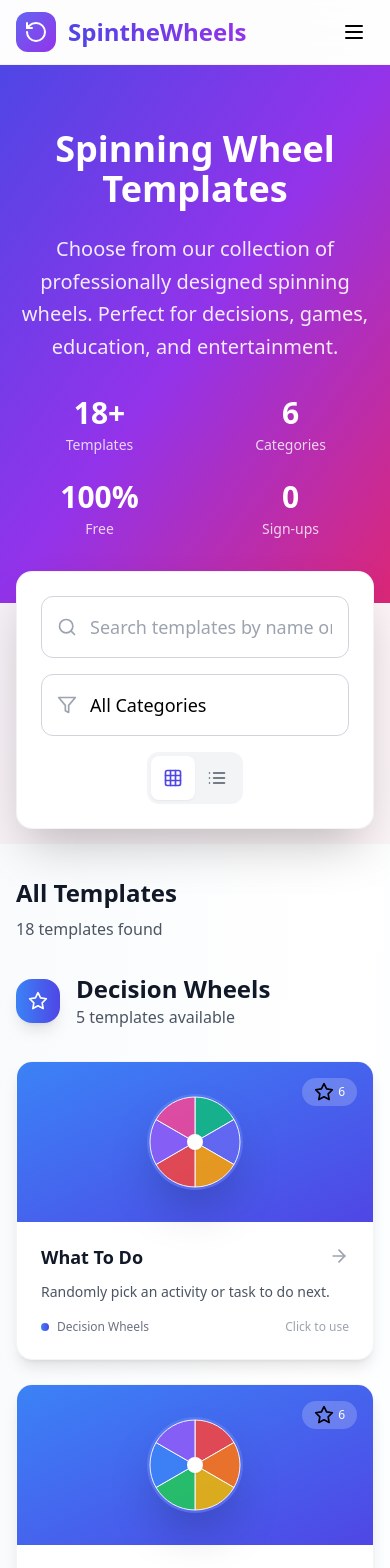
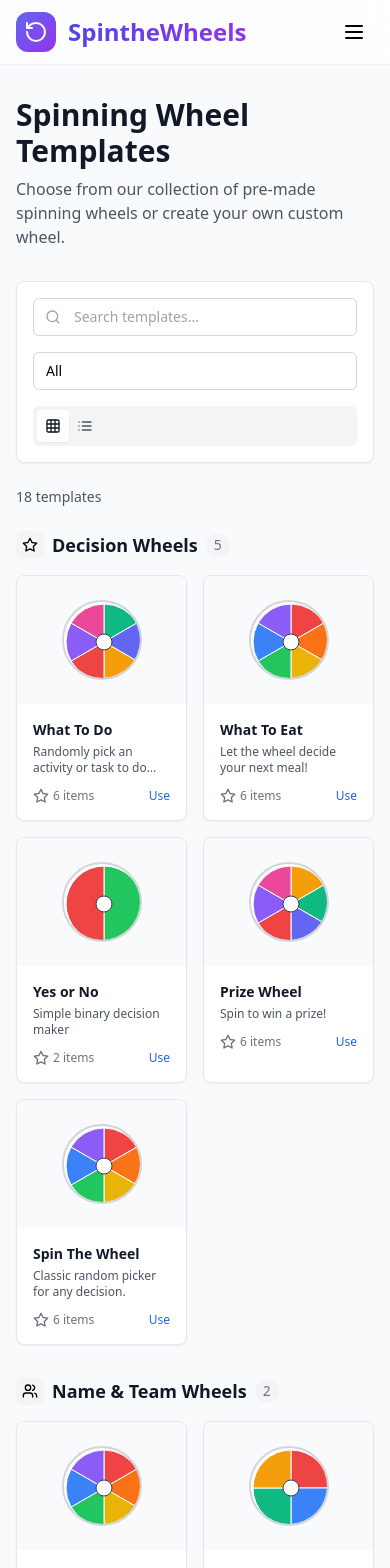
Before and after one commit to jpg2go/spinthewheels, a React (Vite) app: page /wheels in a window 390 px wide. Shown: the top 1568 px of the page. Built offline with nearby package versions, Linux system fonts and the light colour scheme.

Commit message:
Create Pixel-Perfect Wheels Page Matching Live Version

```diff
--- a/src/pages/WheelsPage.tsx
+++ b/src/pages/WheelsPage.tsx
@@ -1,5 +1,5 @@
 import React, { useState } from 'react';
-import { Search, Filter, Grid, List, Star, Users, Utensils, Gamepad2, Palette, Hash, Wrench, ArrowRight, Clock, Trophy } from 'lucide-react';
+import { Search, Filter, Grid, List, Star, Users, Utensils, Gamepad2, Palette, Hash, Wrench } from 'lucide-react';
 import { wheelTemplates, CategorizedWheelTemplate } from '../data/wheelTemplates';
 import { useNavigate } from 'react-router-dom';
 
@@ -15,22 +15,12 @@ const WheelsPage: React.FC = () => {
 
   // Category icons mapping
   const categoryIcons: Record<string, React.ReactNode> = {
-    'Decision Wheels': <Star className="w-5 h-5" />,
-    'Name & Team Wheels': <Users className="w-5 h-5" />,
-    'Food & Meal Wheels': <Utensils className="w-5 h-5" />,
-    'Game & Fun Wheels': <Gamepad2 className="w-5 h-5" />,
-    'Color & Number Wheels': <Palette className="w-5 h-5" />,
-    'Tools': <Wrench className="w-5 h-5" />
-  };
-
-  // Category colors mapping
-  const categoryColors: Record<string, string> = {
-    'Decision Wheels': 'from-blue-500 to-indigo-600',
-    'Name & Team Wheels': 'from-purple-500 to-pink-600',
-    'Food & Meal Wheels': 'from-green-500 to-emerald-600',
-    'Game & Fun Wheels': 'from-orange-500 to-red-600',
-    'Color & Number Wheels': 'from-cyan-500 to-blue-600',
-    'Tools': 'from-gray-500 to-slate-600'
+    'Decision Wheels': <Star className="w-4 h-4" />,
+    'Name & Team Wheels': <Users className="w-4 h-4" />,
+    'Food & Meal Wheels': <Utensils className="w-4 h-4" />,
+    'Game & Fun Wheels': <Gamepad2 className="w-4 h-4" />,
+    'Color & Number Wheels': <Palette className="w-4 h-4" />,
+    'Tools': <Wrench className="w-4 h-4" />
   };
 
   // Filter templates
@@ -56,23 +46,23 @@ const WheelsPage: React.FC = () => {
 
   const TemplateCard: React.FC<{ template: CategorizedWheelTemplate }> = ({ template }) => (
     <div
-      className="group bg-white rounded-2xl shadow-lg hover:shadow-2xl transition-all duration-300 cursor-pointer border border-gray-100 overflow-hidden transform hover:-translate-y-1"
+      className="bg-white rounded-lg shadow-sm hover:shadow-md transition-shadow duration-200 cursor-pointer group border border-gray-200 overflow-hidden"
       onClick={() => handleTemplateSelect(template)}
     >
-      {/* Template Preview Header */}
-      <div className={`relative h-40 bg-gradient-to-br ${categoryColors[template.category] || 'from-gray-500 to-slate-600'} p-6 flex items-center justify-center`}>
+      {/* Template Preview */}
+      <div className="relative h-32 bg-gray-50 p-4 flex items-center justify-center">
         <div className="relative">
           {/* Mini wheel preview */}
-          <div className="w-24 h-24 rounded-full border-3 border-white/30 shadow-2xl relative overflow-hidden backdrop-blur-sm bg-white/10">
-            <svg width="96" height="96" className="absolute inset-0">
+          <div className="w-20 h-20 rounded-full border-2 border-gray-300 relative overflow-hidden bg-white">
+            <svg width="80" height="80" className="absolute inset-0">
               {template.segments.slice(0, 8).map((segment, index) => {
                 const angle = (360 / Math.min(template.segments.length, 8)) * index;
                 const nextAngle = (360 / Math.min(template.segments.length, 8)) * (index + 1);
                 const startAngle = (angle - 90) * (Math.PI / 180);
                 const endAngle = (nextAngle - 90) * (Math.PI / 180);
-                const radius = 45;
-                const centerX = 48;
-                const centerY = 48;
+                const radius = 38;
+                const centerX = 40;
+                const centerY = 40;
 
                 const x1 = centerX + radius * Math.cos(startAngle);
                 const y1 = centerY + radius * Math.sin(startAngle);
@@ -89,284 +79,168 @@ const WheelsPage: React.FC = () => {
                     fill={segment.color}
                     stroke="#ffffff"
                     strokeWidth="1"
-                    className="opacity-90"
                   />
                 );
               })}
-              <circle cx="48" cy="48" r="8" fill="#ffffff" className="drop-shadow-sm" />
+              <circle cx="40" cy="40" r="8" fill="#ffffff" stroke="#374151" strokeWidth="1" />
             </svg>
-          </div>
-          {/* Spinning animation on hover */}
-          <div className="absolute inset-0 rounded-full bg-white/10 opacity-0 group-hover:opacity-100 transition-opacity duration-300 group-hover:animate-spin" style={{ animationDuration: '3s' }}></div>
-        </div>
-
-        {/* Category badge */}
-        <div className="absolute top-4 right-4">
-          <div className="bg-white/20 backdrop-blur-sm rounded-full px-3 py-1 flex items-center space-x-1">
-            {categoryIcons[template.category]}
-            <span className="text-white text-xs font-medium">{template.segments.length}</span>
           </div>
         </div>
       </div>
 
       {/* Template Info */}
-      <div className="p-6">
-        <div className="flex items-start justify-between mb-3">
-          <h3 className="text-lg font-bold text-gray-900 group-hover:text-indigo-600 transition-colors leading-tight">
+      <div className="p-4">
+        <h3 className="text-sm font-semibold text-gray-900 mb-1 group-hover:text-blue-600 transition-colors">
           {template.name}
         </h3>
-          <ArrowRight className="w-5 h-5 text-gray-400 group-hover:text-indigo-600 group-hover:translate-x-1 transition-all duration-300 flex-shrink-0 ml-2" />
-        </div>
-
-        <p className="text-gray-600 text-sm mb-4 line-clamp-2 leading-relaxed">
+        <p className="text-xs text-gray-600 mb-3 line-clamp-2">
           {template.description}
         </p>
-
         <div className="flex items-center justify-between">
-          <div className="flex items-center space-x-2">
-            <div className={`w-2 h-2 rounded-full bg-gradient-to-r ${categoryColors[template.category]}`}></div>
-            <span className="text-xs text-gray-500 font-medium">{template.category}</span>
+          <div className="flex items-center space-x-1 text-xs text-gray-500">
+            {categoryIcons[template.category]}
+            <span>{template.segments.length} items</span>
           </div>
-          <div className="text-xs text-gray-400 font-medium">
-            Click to use
-          </div>
+          <span className="text-xs text-blue-600 font-medium">Use</span>
         </div>
       </div>
     </div>
   );
 
-  const CategorySection: React.FC<{ category: string; templates: CategorizedWheelTemplate[] }> = ({ category, templates }) => (
-    <div className="mb-16">
-      {/* Category Header */}
-      <div className="flex items-center justify-between mb-8">
-        <div className="flex items-center space-x-4">
-          <div className={`p-3 rounded-2xl bg-gradient-to-r ${categoryColors[category]} shadow-lg`}>
-            <div className="text-white">
-              {categoryIcons[category]}
+  return (
+    <div className="min-h-screen bg-gray-50">
+      <div className="max-w-6xl mx-auto px-4 sm:px-6 lg:px-8 py-8">
+        {/* Header */}
+        <div className="mb-8">
+          <h1 className="text-3xl font-bold text-gray-900 mb-2">
+            Spinning Wheel Templates
+          </h1>
+          <p className="text-gray-600">
+            Choose from our collection of pre-made spinning wheels or create your own custom wheel.
+          </p>
         </div>
+
+        {/* Search and Filters */}
+        <div className="bg-white rounded-lg shadow-sm border border-gray-200 p-4 mb-6">
+          <div className="flex flex-col lg:flex-row gap-4">
+            {/* Search */}
+            <div className="relative flex-1">
+              <Search className="absolute left-3 top-1/2 transform -translate-y-1/2 text-gray-400 w-4 h-4" />
+              <input
+                type="text"
+                placeholder="Search templates..."
+                value={searchTerm}
+                onChange={(e) => setSearchTerm(e.target.value)}
+                className="w-full pl-10 pr-4 py-2 border border-gray-300 rounded-md focus:ring-1 focus:ring-blue-500 focus:border-blue-500 text-sm"
+              />
             </div>
-          <div>
-            <h2 className="text-2xl font-bold text-gray-900">{category}</h2>
-            <p className="text-gray-600">{templates.length} template{templates.length !== 1 ? 's' : ''} available</p>
+
+            {/* Category Filter */}
+            <div className="relative">
+              <select
+                value={selectedCategory}
+                onChange={(e) => setSelectedCategory(e.target.value)}
+                className="w-full lg:w-48 px-3 py-2 border border-gray-300 rounded-md focus:ring-1 focus:ring-blue-500 focus:border-blue-500 text-sm appearance-none bg-white"
+              >
+                {categories.map(category => (
+                  <option key={category} value={category}>
+                    {category}
+                  </option>
+                ))}
+              </select>
+            </div>
+
+            {/* View Mode Toggle */}
+            <div className="flex bg-gray-100 rounded-md p-1">
+              <button
+                onClick={() => setViewMode('grid')}
+                className={`p-2 rounded text-sm transition-colors ${
+                  viewMode === 'grid'
+                    ? 'bg-white text-gray-900 shadow-sm'
+                    : 'text-gray-600 hover:text-gray-900'
+                }`}
+              >
+                <Grid className="w-4 h-4" />
+              </button>
+              <button
+                onClick={() => setViewMode('list')}
+                className={`p-2 rounded text-sm transition-colors ${
+                  viewMode === 'list'
+                    ? 'bg-white text-gray-900 shadow-sm'
+                    : 'text-gray-600 hover:text-gray-900'
+                }`}
+              >
+                <List className="w-4 h-4" />
+              </button>
+            </div>
           </div>
         </div>
 
-        <div className="hidden md:flex items-center space-x-2 text-sm text-gray-500">
-          <Clock className="w-4 h-4" />
-          <span>Ready to use</span>
-        </div>
+        {/* Results Count */}
+        <div className="mb-6">
+          <p className="text-sm text-gray-600">
+            {filteredTemplates.length} template{filteredTemplates.length !== 1 ? 's' : ''}
+            {selectedCategory !== 'All' && ` in ${selectedCategory}`}
+            {searchTerm && ` matching "${searchTerm}"`}
+          </p>
         </div>
 
-      {/* Templates Grid */}
-      <div className="grid sm:grid-cols-2 lg:grid-cols-3 xl:grid-cols-4 gap-6">
+        {/* Templates Display */}
+        {selectedCategory === 'All' ? (
+          // Show by categories when "All" is selected
+          <div className="space-y-8">
+            {Object.entries(groupedTemplates).map(([category, templates]) => {
+              if (templates.length === 0) return null;
+
+              return (
+                <div key={category}>
+                  <div className="flex items-center space-x-2 mb-4">
+                    <div className="p-1.5 bg-gray-100 rounded-md">
+                      {categoryIcons[category]}
+                    </div>
+                    <h2 className="text-lg font-semibold text-gray-900">{category}</h2>
+                    <span className="text-sm text-gray-500 bg-gray-100 px-2 py-0.5 rounded-full">
+                      {templates.length}
+                    </span>
+                  </div>
+
+                  <div className="grid grid-cols-2 md:grid-cols-3 lg:grid-cols-4 xl:grid-cols-5 gap-4">
                     {templates.map(template => (
                       <TemplateCard key={template.id} template={template} />
                     ))}
                   </div>
                 </div>
               );
+            })}
+          </div>
+        ) : (
+          // Show filtered results
+          <div className="grid grid-cols-2 md:grid-cols-3 lg:grid-cols-4 xl:grid-cols-5 gap-4">
+            {filteredTemplates.map(template => (
+              <TemplateCard key={template.id} template={template} />
+            ))}
+          </div>
+        )}
 
-  return (
-    <div className="min-h-screen bg-gradient-to-br from-slate-50 via-white to-blue-50">
-      <div className="animated-bg"></div>
-
-      <div className="relative z-10">
-        {/* Hero Section */}
-        <div className="bg-gradient-to-br from-indigo-600 via-purple-600 to-pink-600 text-white">
-          <div className="max-w-7xl mx-auto px-4 sm:px-6 lg:px-8 py-16 md:py-24">
-            <div className="text-center">
-              <h1 className="text-4xl md:text-6xl font-bold mb-6">
-                Spinning Wheel Templates
-              </h1>
-              <p className="text-xl md:text-2xl text-white/90 max-w-3xl mx-auto mb-8 leading-relaxed">
-                Choose from our collection of professionally designed spinning wheels. Perfect for decisions, games, education, and entertainment.
+        {/* No Results */}
+        {filteredTemplates.length === 0 && (
+          <div className="text-center py-12">
+            <div className="text-4xl mb-4">🎡</div>
+            <h3 className="text-lg font-semibold text-gray-900 mb-2">No templates found</h3>
+            <p className="text-gray-600 mb-6">
+              Try adjusting your search terms or category filter.
             </p>
-
-              {/* Quick Stats */}
-              <div className="grid grid-cols-2 md:grid-cols-4 gap-6 max-w-2xl mx-auto">
-                <div className="text-center">
-                  <div className="text-3xl font-bold text-white mb-1">{wheelTemplates.length}+</div>
-                  <div className="text-white/80 text-sm">Templates</div>
-                </div>
-                <div className="text-center">
-                  <div className="text-3xl font-bold text-white mb-1">{categories.length - 1}</div>
-                  <div className="text-white/80 text-sm">Categories</div>
-                </div>
-                <div className="text-center">
-                  <div className="text-3xl font-bold text-white mb-1">100%</div>
-                  <div className="text-white/80 text-sm">Free</div>
-                </div>
-                <div className="text-center">
-                  <div className="text-3xl font-bold text-white mb-1">0</div>
-                  <div className="text-white/80 text-sm">Sign-ups</div>
-                </div>
-              </div>
-            </div>
-          </div>
-        </div>
-
-        {/* Search and Filters */}
-        <div className="max-w-7xl mx-auto px-4 sm:px-6 lg:px-8 -mt-8 relative z-10">
-          <div className="bg-white rounded-2xl shadow-2xl border border-gray-200/50 p-6 mb-12">
-            <div className="flex flex-col lg:flex-row gap-4 items-center">
-              {/* Search */}
-              <div className="relative flex-1 w-full lg:w-auto">
-                <Search className="absolute left-4 top-1/2 transform -translate-y-1/2 text-gray-400 w-5 h-5" />
-                <input
-                  type="text"
-                  placeholder="Search templates by name or description..."
-                  value={searchTerm}
-                  onChange={(e) => setSearchTerm(e.target.value)}
-                  className="w-full pl-12 pr-4 py-4 border border-gray-300 rounded-xl focus:ring-2 focus:ring-indigo-500 focus:border-indigo-500 text-lg"
-                />
-              </div>
-
-              {/* Category Filter */}
-              <div className="relative w-full lg:w-auto">
-                <Filter className="absolute left-4 top-1/2 transform -translate-y-1/2 text-gray-400 w-5 h-5" />
-                <select
-                  value={selectedCategory}
-                  onChange={(e) => setSelectedCategory(e.target.value)}
-                  className="w-full lg:w-72 pl-12 pr-4 py-4 border border-gray-300 rounded-xl focus:ring-2 focus:ring-indigo-500 focus:border-indigo-500 appearance-none bg-white text-lg"
-                >
-                  {categories.map(category => (
-                    <option key={category} value={category}>
-                      {category === 'All' ? 'All Categories' : category}
-                    </option>
-                  ))}
-                </select>
-              </div>
-
-              {/* View Mode Toggle */}
-              <div className="flex bg-gray-100 rounded-xl p-1">
-                <button
-                  onClick={() => setViewMode('grid')}
-                  className={`p-3 rounded-lg transition-colors ${
-                    viewMode === 'grid'
-                      ? 'bg-white text-indigo-600 shadow-sm'
-                      : 'text-gray-600 hover:text-gray-900'
-                  }`}
-                  title="Grid view"
-                >
-                  <Grid className="w-5 h-5" />
-                </button>
-                <button
-                  onClick={() => setViewMode('list')}
-                  className={`p-3 rounded-lg transition-colors ${
-                    viewMode === 'list'
-                      ? 'bg-white text-indigo-600 shadow-sm'
-                      : 'text-gray-600 hover:text-gray-900'
-                  }`}
-                  title="List view"
-                >
-                  <List className="w-5 h-5" />
-                </button>
-              </div>
-            </div>
-          </div>
-        </div>
-
-        {/* Main Content */}
-        <div className="max-w-7xl mx-auto px-4 sm:px-6 lg:px-8 pb-16">
-          {/* Results Summary */}
-          <div className="mb-8">
-            <div className="flex items-center justify-between">
-              <div>
-                <h2 className="text-2xl font-bold text-gray-900 mb-2">
-                  {selectedCategory === 'All' ? 'All Templates' : selectedCategory}
-                </h2>
-                <p className="text-gray-600">
-                  {filteredTemplates.length} template{filteredTemplates.length !== 1 ? 's' : ''} found
-                  {searchTerm && ` for "${searchTerm}"`}
-                </p>
-              </div>
-
-              {searchTerm || selectedCategory !== 'All' ? (
             <button
               onClick={() => {
                 setSearchTerm('');
                 setSelectedCategory('All');
               }}
-                  className="text-indigo-600 hover:text-indigo-700 font-medium text-sm flex items-center space-x-1"
+              className="px-4 py-2 bg-blue-600 text-white rounded-md hover:bg-blue-700 transition-colors text-sm"
             >
-                  <span>Clear filters</span>
-                  <ArrowRight className="w-4 h-4" />
-                </button>
-              ) : null}
-            </div>
-          </div>
-
-          {/* Templates Display */}
-          {selectedCategory === 'All' && !searchTerm ? (
-            // Show by categories when "All" is selected and no search
-            <div className="space-y-16">
-              {Object.entries(groupedTemplates).map(([category, templates]) => {
-                if (templates.length === 0) return null;
-                return (
-                  <CategorySection key={category} category={category} templates={templates} />
-                );
-              })}
-            </div>
-          ) : (
-            // Show filtered results
-            <div>
-              {filteredTemplates.length > 0 ? (
-                <div className="grid sm:grid-cols-2 lg:grid-cols-3 xl:grid-cols-4 gap-6">
-                  {filteredTemplates.map(template => (
-                    <TemplateCard key={template.id} template={template} />
-                  ))}
-                </div>
-              ) : (
-                // No Results State
-                <div className="text-center py-16">
-                  <div className="text-8xl mb-6">🎡</div>
-                  <h3 className="text-2xl font-bold text-gray-900 mb-4">No templates found</h3>
-                  <p className="text-gray-600 mb-8 max-w-md mx-auto">
-                    We couldn't find any templates matching your search. Try different keywords or browse our categories.
-                  </p>
-                  <div className="flex flex-col sm:flex-row gap-4 justify-center">
-                    <button
-                      onClick={() => {
-                        setSearchTerm('');
-                        setSelectedCategory('All');
-                      }}
-                      className="px-6 py-3 bg-indigo-600 text-white rounded-xl hover:bg-indigo-700 transition-colors font-medium"
-                    >
-                      View All Templates
-                    </button>
-                    <button
-                      onClick={() => navigate('/')}
-                      className="px-6 py-3 border border-gray-300 text-gray-700 rounded-xl hover:bg-gray-50 transition-colors font-medium"
-                    >
-                      Create Custom Wheel
+              Clear Filters
             </button>
           </div>
-                </div>
         )}
-            </div>
-          )}
-        </div>
-
-        {/* Bottom CTA Section */}
-        <div className="bg-gradient-to-r from-indigo-600 to-purple-600 text-white">
-          <div className="max-w-7xl mx-auto px-4 sm:px-6 lg:px-8 py-16">
-            <div className="text-center">
-              <h2 className="text-3xl font-bold mb-4">
-                Can't find what you're looking for?
-              </h2>
-              <p className="text-xl text-white/90 mb-8 max-w-2xl mx-auto">
-                Create your own custom spinning wheel with unlimited segments, colors, and options.
-              </p>
-              <button
-                onClick={() => navigate('/')}
-                className="inline-flex items-center space-x-2 px-8 py-4 bg-white text-indigo-600 rounded-xl hover:bg-gray-50 transition-colors font-bold text-lg shadow-lg"
-              >
-                <span>Create Custom Wheel</span>
-                <ArrowRight className="w-5 h-5" />
-              </button>
-            </div>
-          </div>
-        </div>
       </div>
     </div>
   );
```
Also changed, not shown: src/components/Header.tsx (+9 -9 lines). Lines whose indentation alone changed are shown as unchanged.
